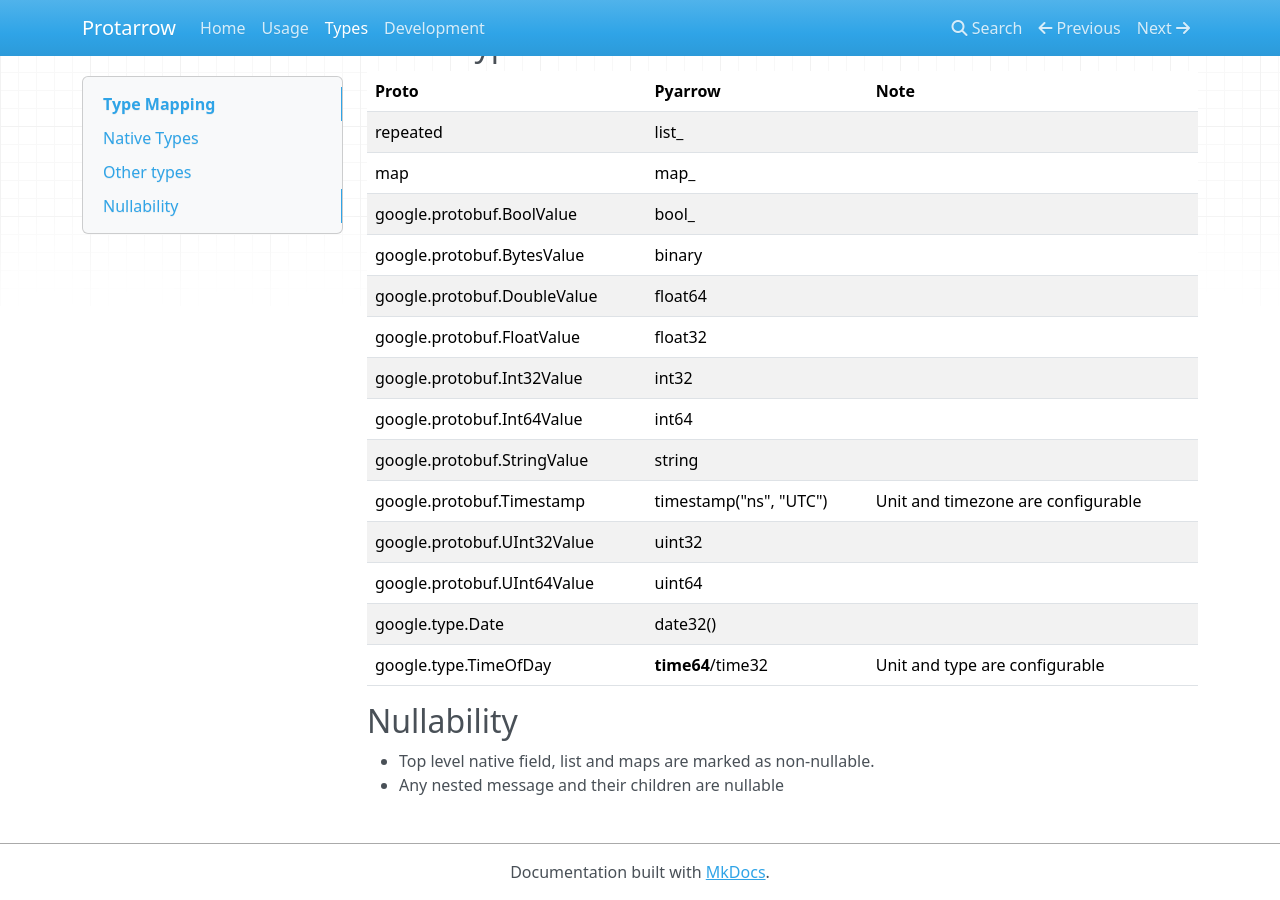
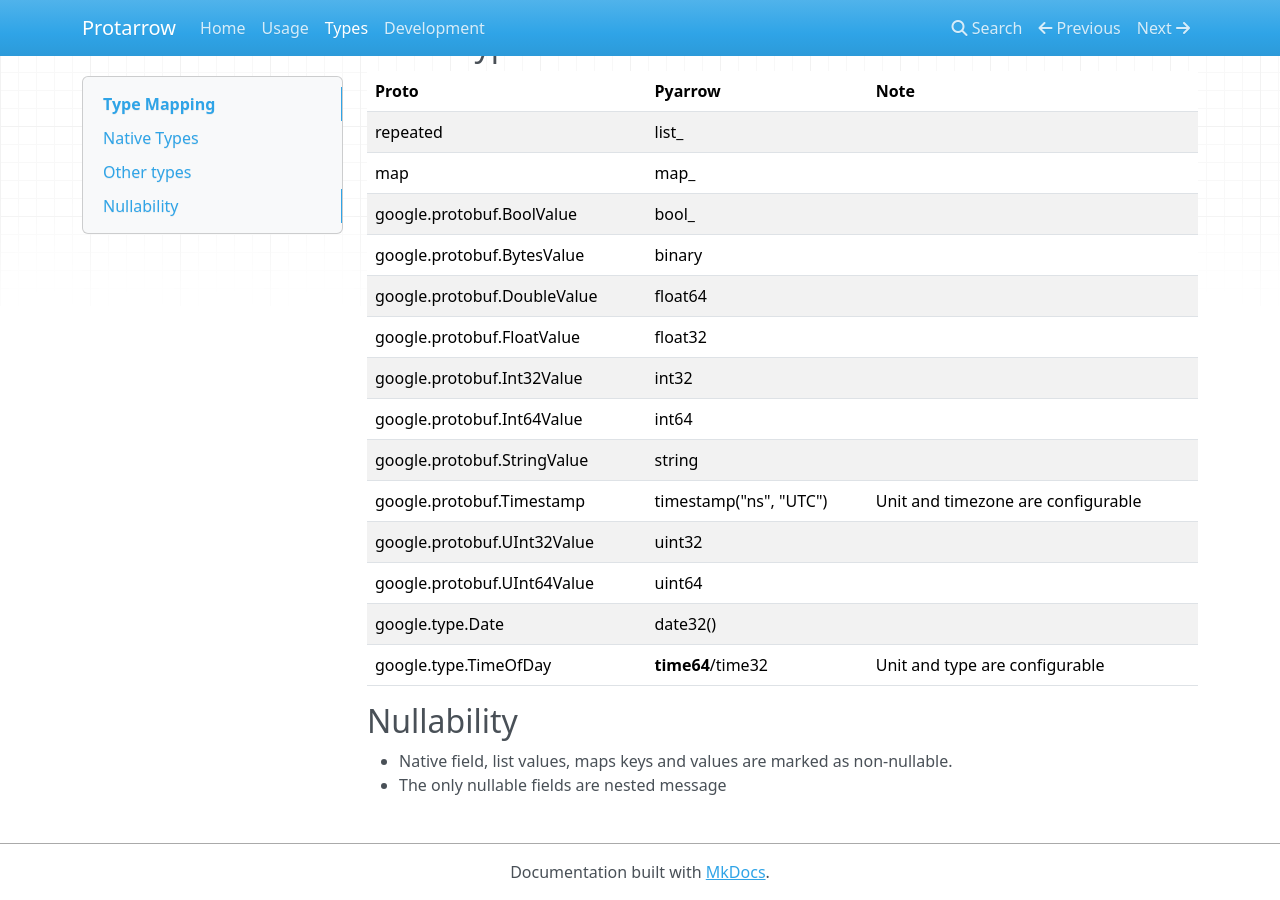
Before and after one commit to tradewelltech/protarrow, an MkDocs documentation site: the page built from docs/types.md, in a window 1280 px wide and 900 px high, scrolled down 910 px. Built offline with MkDocs 1.6.1, drawn with Linux system fonts in a browser that asks for light colours; nearby versions of some CDN libraries.

Commit message:
Update nullable doc

```diff
--- a/docs/types.md
+++ b/docs/types.md
@@ -44,5 +44,5 @@
 
 ## Nullability
 
-* Top level native field, list and maps are marked as non-nullable.
-* Any nested message and their children are nullable
+* Native field, list values, maps keys and values are marked as non-nullable.
+* The only nullable fields are nested message
```
